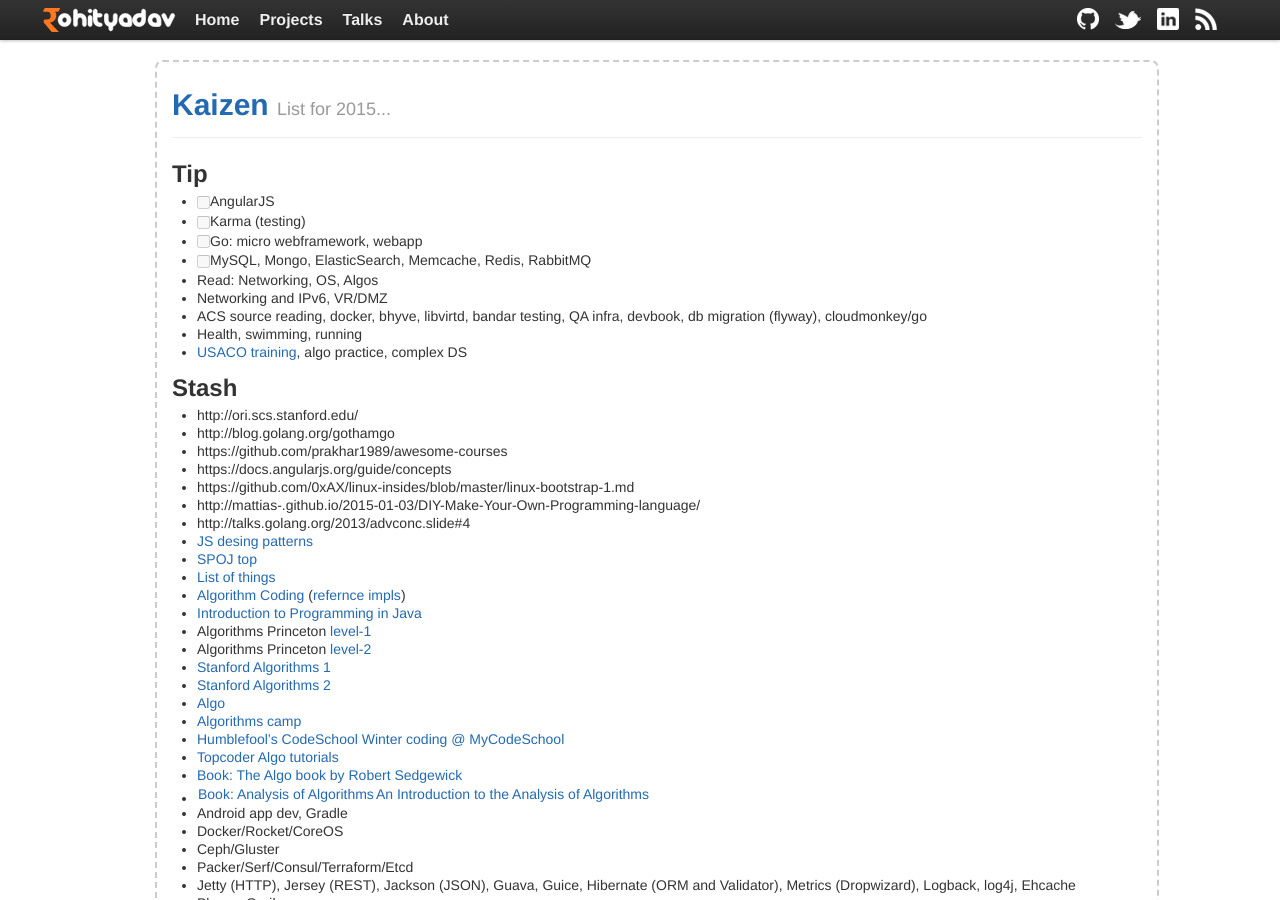
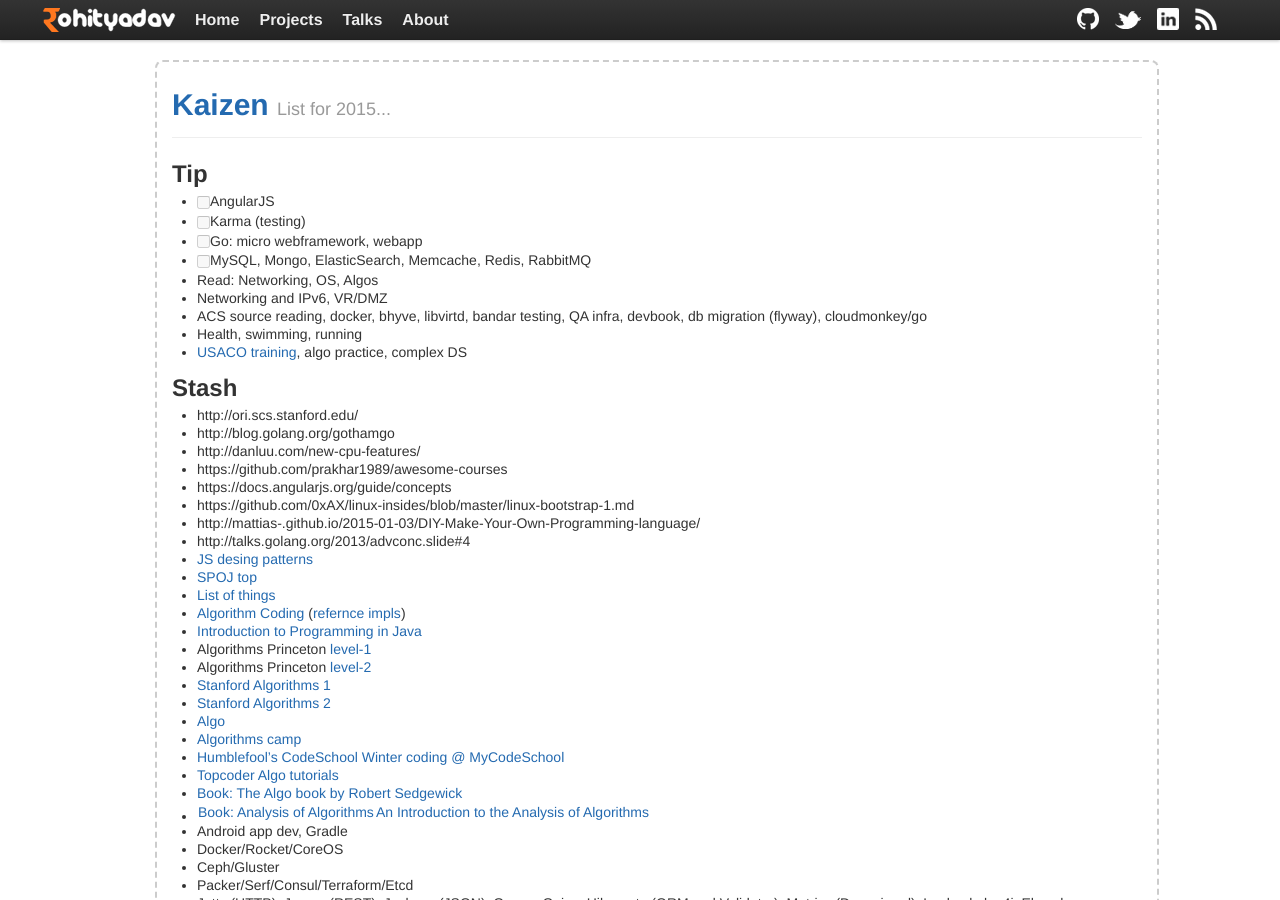
Before and after one commit to rohityadavcloud/rohityadavcloud.github.io, a Jekyll site: the page built from kaizen/index.markdown, in a window 1280 px wide and 900 px high. Built offline with Jekyll 4.4.1, drawn with Linux system fonts in a browser that asks for light colours; some of the changed lines change nothing that is shown.

Commit message:
ku
Signed-off-by: Rohit Yadav <rohit.yadav@shapeblue.com>

```diff
--- a/kaizen/index.markdown
+++ b/kaizen/index.markdown
@@ -20,6 +20,7 @@
 
 - http://ori.scs.stanford.edu/
 - http://blog.golang.org/gothamgo
+- http://danluu.com/new-cpu-features/
 - https://github.com/prakhar1989/awesome-courses
 - https://docs.angularjs.org/guide/concepts
 - https://github.com/0xAX/linux-insides/blob/master/linux-bootstrap-1.md
```
